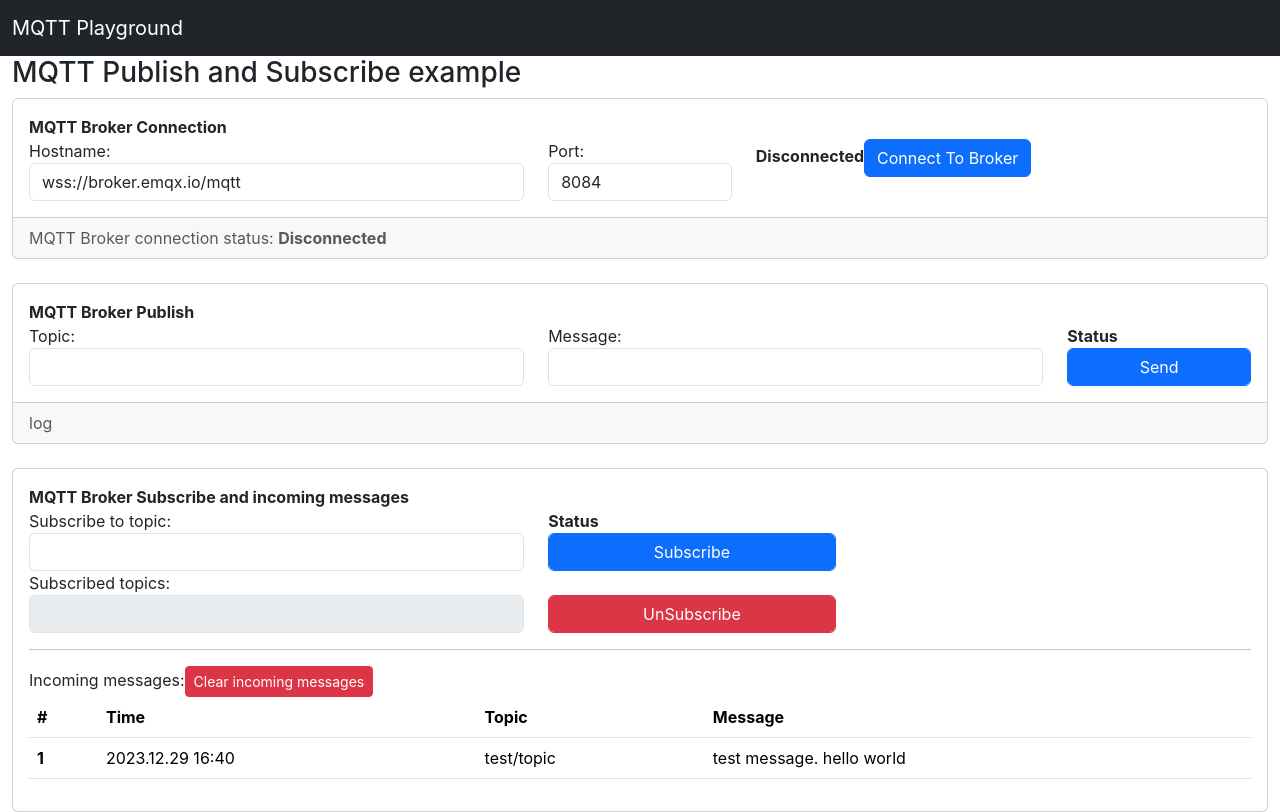
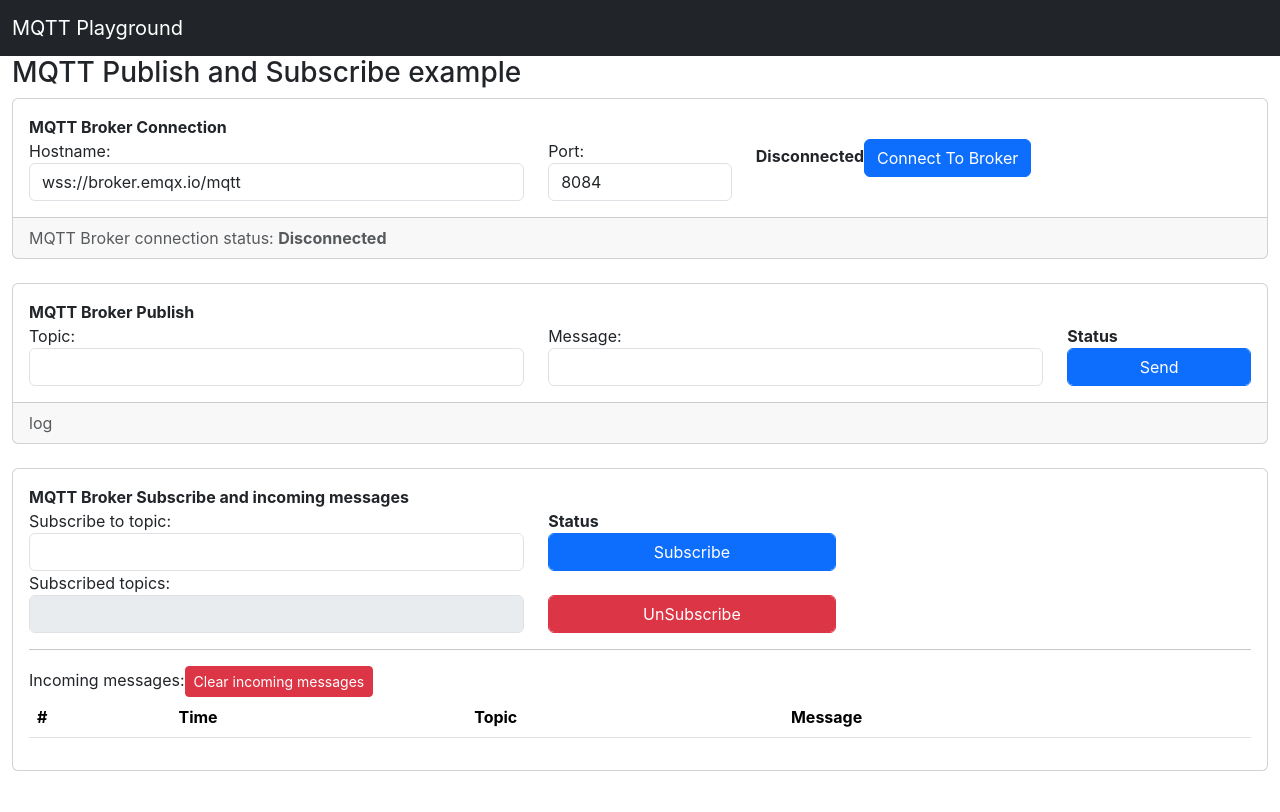
Before and after one commit to jzolyomi/mqtt-playground, a React (Create React App) app: page /mqtt-publish-and-subscribe in a window 1280 px wide. Built offline with nearby package versions, Linux system fonts and the light colour scheme.

Commit message:
Update MQTTPublishSubscribe.js MQTT Broker incoming messages list works

```diff
--- a/src/pages/MQTTPublishSubscribe.js
+++ b/src/pages/MQTTPublishSubscribe.js
@@ -9,6 +9,8 @@ export default function MQTTPublishSubscribe() {
   //Hostname and port
   const [hostname, setHostname] = useState("wss://broker.emqx.io/mqtt");
   const [port, setPort] = useState(8084);
+  //Incoming messages
+  const [incomingMessages, setIncomingMessages] = useState([]);
 
   //MQTT options
   const mqttOptions = {
@@ -34,11 +36,23 @@ export default function MQTTPublishSubscribe() {
     if (client) {
       client.on("connect", () => {
         setConnectStatus("Connected!");
+        //subscribe to a test topic to listen to incoming messages
+        client.subscribe("codeandgeek/connection");
+        //send a test message to the same topic
+        client.publish("codeandgeek/connection", "Hello World");
       });
 
       client.on("message", (topic, message) => {
         let datenow = new Date().toLocaleTimeString();
-        //setIncomingMessage(datenow + ":[" + topic + "] " + message.toString());
+        setIncomingMessages((incomingMessages) => [
+          ...incomingMessages,
+          {
+            date: datenow,
+            topic: topic,
+            message: message,
+          },
+        ]);
+        console.log(incomingMessages);
       });
     }
   }, [client]);
@@ -57,7 +71,10 @@ export default function MQTTPublishSubscribe() {
       <br />
       <MQTTPublishPanel />
       <br />
-      <MQTTSubscribePanel />
+      <MQTTSubscribePanel
+        incomingMessages={incomingMessages}
+        setIncomingMessages={setIncomingMessages}
+      />
     </div>
   );
 }
@@ -139,7 +156,7 @@ function MQTTPublishPanel() {
   );
 }
 
-function MQTTSubscribePanel() {
+function MQTTSubscribePanel({ incomingMessages, setIncomingMessages }) {
   return (
     <div className="card">
       <div className="card-body">
@@ -167,7 +184,10 @@ function MQTTSubscribePanel() {
         </div>
         <hr />
         Incoming messages:
-        <button className="btn btn-sm btn-danger">
+        <button
+          className="btn btn-sm btn-danger"
+          onClick={() => setIncomingMessages([])}
+        >
           Clear incoming messages
         </button>
         <table className="table">
@@ -180,12 +200,16 @@ function MQTTSubscribePanel() {
             </tr>
           </thead>
           <tbody>
-            <tr>
-              <th scope="row">1</th>
-              <td>2023.12.29 16:40</td>
-              <td>test/topic</td>
-              <td>test message. hello world</td>
-            </tr>
+            {incomingMessages.map(function (message, index) {
+              return (
+                <tr key={index}>
+                  <th scope="row">{index + 1}</th>
+                  <td>{message.date}</td>
+                  <td>{message.topic}</td>
+                  <td>{message.message.toString()}</td>
+                </tr>
+              );
+            })}
           </tbody>
         </table>
       </div>
```
